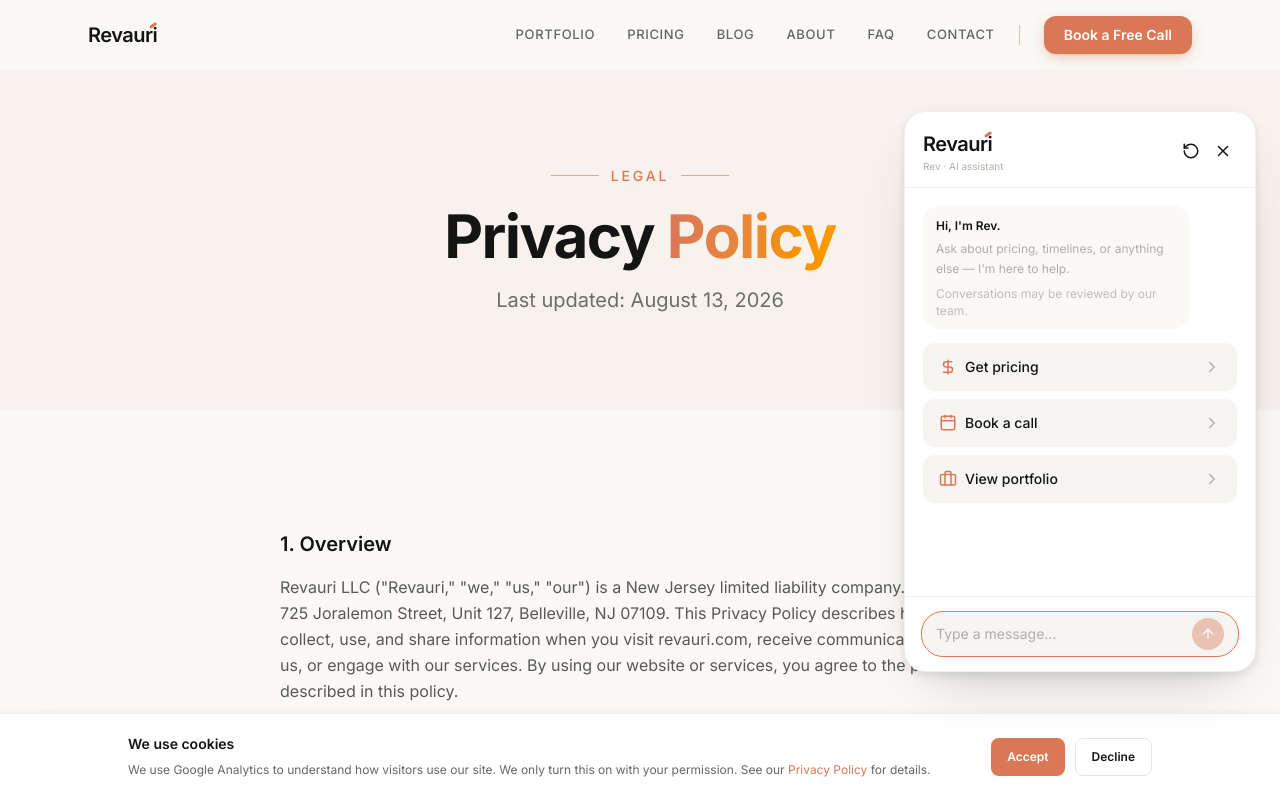
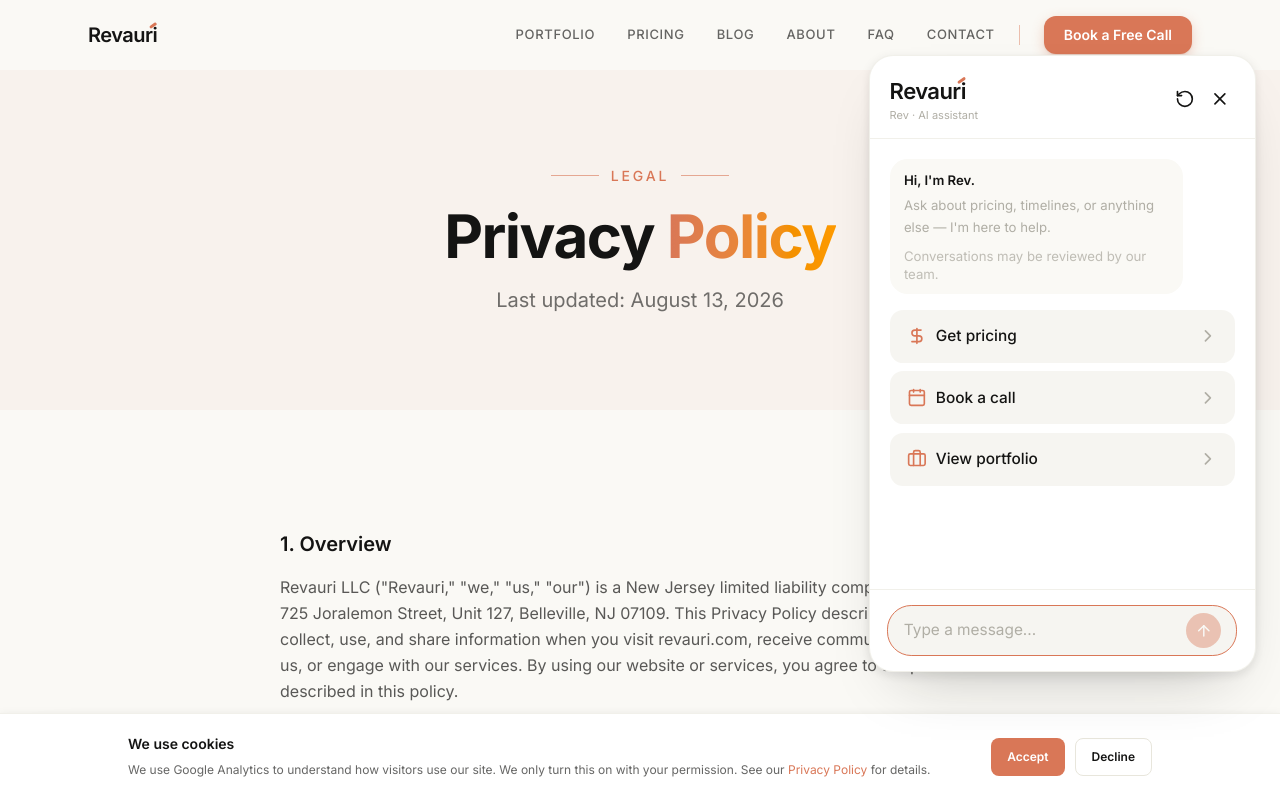
Before and after one commit to Revauri/revauri-sites, a Next.js app in the folder revauri-site/: page /privacy in a window 1280 px wide. Both pictures are taken after a click on the button "Open chat". Shown: the top 800 px of the page. Built offline with nearby package versions, Linux system fonts and the light colour scheme.

Commit message:
Scale Rev chat panel 10% larger on desktop

```diff
--- a/revauri-site/components/chat/chat-panel.tsx
+++ b/revauri-site/components/chat/chat-panel.tsx
@@ -12,7 +12,7 @@
 import { notifyNewChat } from "@/lib/chat/notify-new-chat";
 
 const PANEL_CARD_CLASS =
-  "rounded-none border border-brand-light-gray/60 bg-brand-white shadow-[var(--shadow-xl)] dark:border-brand-mid-gray/20 dark:bg-[#1a1a19] sm:rounded-[22px]";
+  "rounded-none border border-brand-light-gray/60 bg-brand-white shadow-[var(--shadow-xl)] dark:border-brand-mid-gray/20 dark:bg-[#1a1a19] sm:rounded-[22px] sm:[zoom:1.1]";
 
 const TEXTAREA_MAX_HEIGHT = 120; // ~5 lines incl. padding; beyond this it scrolls internally
 const MESSAGES_STORAGE_KEY = "revauri-chat-messages";
@@ -335,7 +335,7 @@
       tabIndex={-1}
       onClickCapture={handlePanelClickCapture}
       onKeyDown={handlePanelKeyDown}
-      className={`flex h-full w-full flex-col overflow-hidden outline-none sm:h-[561px] sm:max-h-[calc(100dvh-3rem)] sm:w-[352px] ${PANEL_CARD_CLASS}`}
+      className={`flex h-full w-full flex-col overflow-hidden outline-none sm:h-[561px] sm:max-h-[calc((100dvh-3rem)/1.1)] sm:w-[352px] ${PANEL_CARD_CLASS}`}
     >
       {/* Header — top safe-area on mobile fullscreen so status bar / notch clear */}
       <div className="flex items-center justify-between border-b border-brand-light-gray/60 px-[18px] pt-[max(1.125rem,env(safe-area-inset-top))] pb-3.5 sm:pt-[18px] dark:border-brand-mid-gray/20">
--- a/revauri-site/components/chat/chat-widget.tsx
+++ b/revauri-site/components/chat/chat-widget.tsx
@@ -23,7 +23,7 @@
 const SM_MQ = "(min-width: 640px)";
 
 const PANEL_SHELL_CLASS =
-  "flex h-full w-full flex-col overflow-hidden rounded-none border border-brand-light-gray/60 bg-brand-white shadow-[var(--shadow-xl)] dark:border-brand-mid-gray/20 dark:bg-[#1a1a19] sm:h-[561px] sm:max-h-[calc(100dvh-3rem)] sm:w-[352px] sm:rounded-[22px]";
+  "flex h-full w-full flex-col overflow-hidden rounded-none border border-brand-light-gray/60 bg-brand-white shadow-[var(--shadow-xl)] dark:border-brand-mid-gray/20 dark:bg-[#1a1a19] sm:h-[561px] sm:max-h-[calc((100dvh-3rem)/1.1)] sm:w-[352px] sm:rounded-[22px] sm:[zoom:1.1]";
 
 /** Placeholder that matches panel chrome so open animation never runs on an empty box. */
 function ChatPanelShell() {
```
